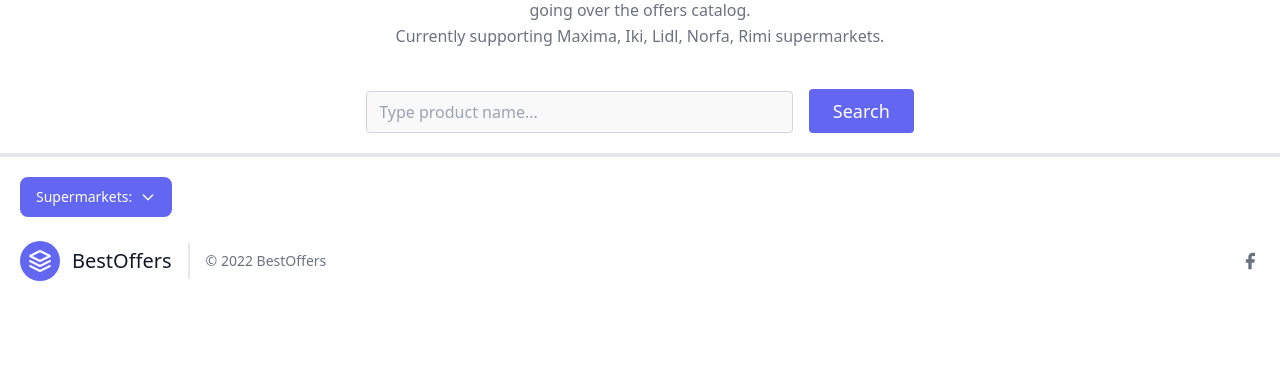
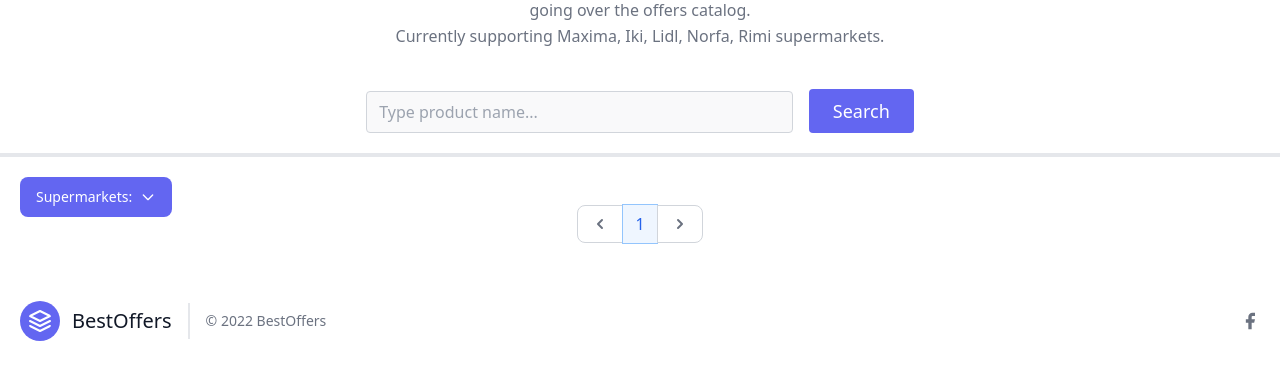
Before and after one commit to 41v4/supermarkets-offers, a Django app: page /offers/ in a window 1280 px wide. Shown: the part 153-533 px from the top of the page. Run offline with Django 3.2, Linux system fonts and the light colour scheme; data that the repository does not hold is empty; some libraries are stand-ins or nearby versions.

Commit message:
Add pagination to the offers page

```diff
--- a/offers/templates/offers/offers_list.html
+++ b/offers/templates/offers/offers_list.html
@@ -46,18 +46,11 @@
                         </ul>
                     </div>
         </div>
-        <div class="flex flex-wrap -m-4 pt-1 mt-6">
-            {% for offer in object_list %}
-            <div class="lg:w-1/4 md:w-1/2 p-4 w-full">
-                <a href="{% url 'offers:offer-detail' offer.pk %}" class="block relative h-48 rounded overflow-hidden">
-                    <img alt="ecommerce" class="object-cover object-center w-full h-full block" src="https://dummyimage.com/420x260">
-                </a>
-                <div class="mt-4">
-                    <h2 class="text-gray-900 title-font text-lg font-medium"><a href="{% url 'offers:offer-detail' offer.pk %}">{{ offer.product_name }}</a></h2>
-                    <p class="mt-1">{{ offer.product_price }}</p>
-                </div>
+            <div class="flex flex-wrap -m-4 pt-1 mt-6">
+                {% include 'offers/offers_list_ajax.html' %}
             </div>
-            {% endfor %}
+            <div id="pagination" class='flex justify-center mt-4'>
+                {% include 'offers/pagination.html' %}
             </div>
         </div>
     </div>
--- /dev/null
+++ b/offers/templates/offers/offers_list_ajax.html
@@ -0,0 +1,11 @@
+{% for offer in object_list %}
+<div class="lg:w-1/4 md:w-1/2 p-4 w-full">
+    <a href="{% url 'offers:offer-detail' offer.pk %}" class="block relative h-48 rounded overflow-hidden">
+        <img alt="ecommerce" class="object-cover object-center w-full h-full block" src="https://dummyimage.com/420x260">
+    </a>
+    <div class="mt-4">
+        <h2 class="text-gray-900 title-font text-lg font-medium"><a href="{% url 'offers:offer-detail' offer.pk %}">{{ offer.product_name }}</a></h2>
+        <p class="mt-1">{{ offer.product_price }}</p>
+    </div>
+</div>
+{% endfor %}
--- /dev/null
+++ b/offers/templates/offers/pagination.html
@@ -0,0 +1,53 @@
+<nav aria-label="Page navigation example">
+  <ul class="inline-flex items-center -space-x-px">
+    {% if page_obj.has_previous %}
+      <li>
+        <a href="{% url 'offers:offer-list' %}?page={{ page_obj.previous_page_number }}" class="block px-3 py-2 ml-0 leading-tight text-gray-500 bg-white border border-gray-300 rounded-l-lg hover:bg-gray-100 hover:text-gray-700 dark:bg-gray-800 dark:border-gray-700 dark:text-gray-400 dark:hover:bg-gray-700 dark:hover:text-white">
+          <span class="sr-only">Previous</span>
+          <svg aria-hidden="true" class="w-5 h-5" fill="currentColor" viewBox="0 0 20 20" xmlns="http://www.w3.org/2000/svg"><path fill-rule="evenodd" d="M12.707 5.293a1 1 0 010 1.414L9.414 10l3.293 3.293a1 1 0 01-1.414 1.414l-4-4a1 1 0 010-1.414l4-4a1 1 0 011.414 0z" clip-rule="evenodd"></path></svg>
+        </a>
+      </li>
+    {% else %}
+      <li class="block px-3 py-2 ml-0 leading-tight text-gray-500 bg-white border border-gray-300 rounded-l-lg hover:bg-gray-100 hover:text-gray-700 dark:bg-gray-800 dark:border-gray-700 dark:text-gray-400 dark:hover:bg-gray-700 dark:hover:text-white" disabled>
+        <span class="sr-only">Previous</span>
+        <svg aria-hidden="true" class="w-5 h-5" fill="currentColor" viewBox="0 0 20 20" xmlns="http://www.w3.org/2000/svg"><path fill-rule="evenodd" d="M12.707 5.293a1 1 0 010 1.414L9.414 10l3.293 3.293a1 1 0 01-1.414 1.414l-4-4a1 1 0 010-1.414l4-4a1 1 0 011.414 0z" clip-rule="evenodd"></path></svg>
+      </li>
+    {% endif %}
+    {% for num in paginator.page_range %}
+      {% if page_obj.number == num %}
+        <!-- <li class="page-item active">
+          <a class="page-link" href="#">{{ num }}</a>
+        </li> -->
+        <li>
+          <a href="#" aria-current="page" class="z-10 px-3 py-2 leading-tight text-blue-600 border border-blue-300 bg-blue-50 hover:bg-blue-100 hover:text-blue-700 dark:border-gray-700 dark:bg-gray-700 dark:text-white">{{ num }}</a>
+        </li>
+      {% else %}
+        <!-- <li class="page-item">
+          <a class="page-link" href="{% url 'offers:offer-list' %}?page={{ num }}">{{ num }}</a>
+        </li> -->
+        <li>
+          <a href="{% url 'offers:offer-list' %}?page={{ num }}" class="px-3 py-2 leading-tight text-gray-500 bg-white border border-gray-300 hover:bg-gray-100 hover:text-gray-700 dark:bg-gray-800 dark:border-gray-700 dark:text-gray-400 dark:hover:bg-gray-700 dark:hover:text-white">{{ num }}</a>
+        </li>
+      {% endif %}
+    {% endfor %}
+    {% if page_obj.has_next %}
+      <!-- <li class="page-item">
+        <a class="page-link" href="{% url 'offers:offer-list' %}?page={{ page_obj.next_page_number }}">&raquo;</a>
+      </li> -->
+      <li>
+        <a href="{% url 'offers:offer-list' %}?page={{ page_obj.next_page_number }}" class="block px-3 py-2 leading-tight text-gray-500 bg-white border border-gray-300 rounded-r-lg hover:bg-gray-100 hover:text-gray-700 dark:bg-gray-800 dark:border-gray-700 dark:text-gray-400 dark:hover:bg-gray-700 dark:hover:text-white">
+          <span class="sr-only">Next</span>
+          <svg aria-hidden="true" class="w-5 h-5" fill="currentColor" viewBox="0 0 20 20" xmlns="http://www.w3.org/2000/svg"><path fill-rule="evenodd" d="M7.293 14.707a1 1 0 010-1.414L10.586 10 7.293 6.707a1 1 0 011.414-1.414l4 4a1 1 0 010 1.414l-4 4a1 1 0 01-1.414 0z" clip-rule="evenodd"></path></svg>
+        </a>
+      </li>
+    {% else %}
+      <!-- <li class="page-item disabled">
+        <a class="page-link" href="#">&raquo;</a>
+      </li> -->
+      <li class="block px-3 py-2 leading-tight text-gray-500 bg-white border border-gray-300 rounded-r-lg hover:bg-gray-100 hover:text-gray-700 dark:bg-gray-800 dark:border-gray-700 dark:text-gray-400 dark:hover:bg-gray-700 dark:hover:text-white" disabled>
+        <span class="sr-only">Next</span>
+        <svg aria-hidden="true" class="w-5 h-5" fill="currentColor" viewBox="0 0 20 20" xmlns="http://www.w3.org/2000/svg"><path fill-rule="evenodd" d="M7.293 14.707a1 1 0 010-1.414L10.586 10 7.293 6.707a1 1 0 011.414-1.414l4 4a1 1 0 010 1.414l-4 4a1 1 0 01-1.414 0z" clip-rule="evenodd"></path></svg>
+      </li>
+    {% endif %}
+  </ul>
+</nav>
--- a/offers/views.py
+++ b/offers/views.py
@@ -3,6 +3,8 @@
 from django.http import HttpResponse, HttpResponseRedirect
 from django.shortcuts import redirect, render, reverse
 from django.views import generic
+from django.core.paginator import Paginator
+from django.template.loader import render_to_string
 
 from .forms import (CustomUserCreationForm, OfferForm, OfferModelForm,
                     WishlistItemModelForm)
@@ -65,7 +67,9 @@
 
 class OfferListView(generic.ListView):
     template_name = "offers/offers_list.html"
-    queryset = Offer.objects.filter(is_active=True)
+    model = Offer
+    context_object_name = 'offer'
+    paginate_by = 8  # Show 8 products per page
 
 
 class OfferDetailView(generic.DeleteView):
```
